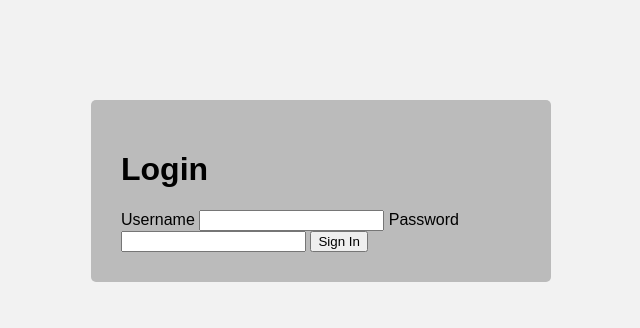
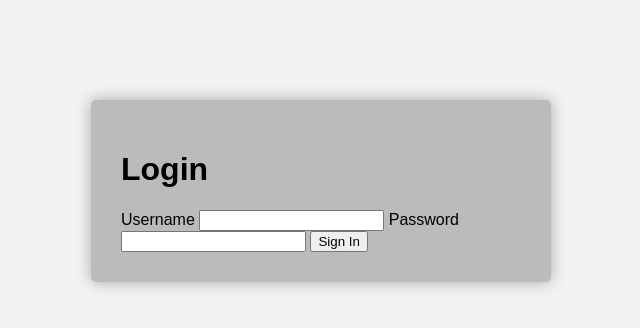
Before and after one commit to Simphiwe-Mabuya/login-page, a plain HTML site: page index.html in a window 1280 px wide. Shown: the whole page, without its empty margins (319-959 px from the left). Drawn offline with Linux system fonts and the light colour scheme.

Commit message:
Added a box-shadow to the container rule

```diff
--- a/style.css
+++ b/style.css
@@ -11,5 +11,5 @@ body {
     background-color: #bbbbbb;
     padding: 30px;
     border-radius: 5px;
-
+    box-shadow: 0px 0px 15px 0px rgba(0, 0, 0, 0.3);
 }
```
